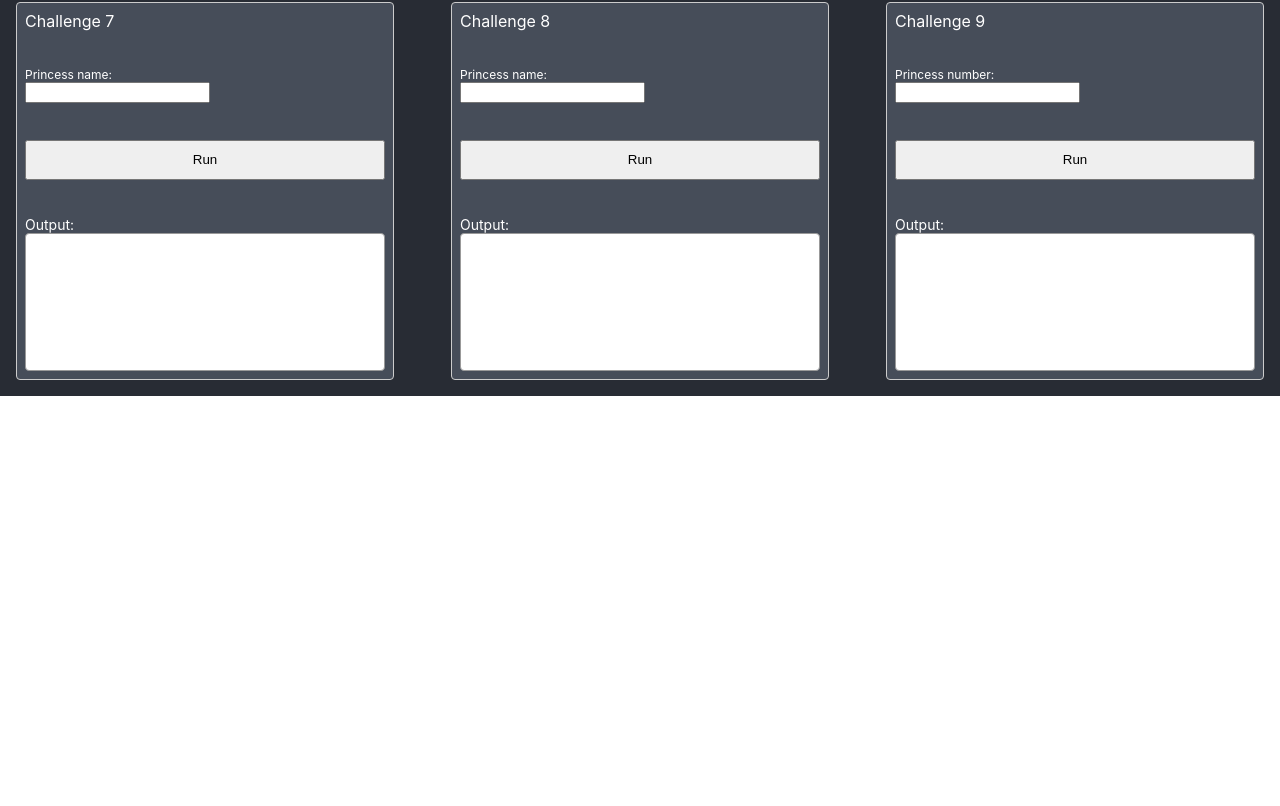
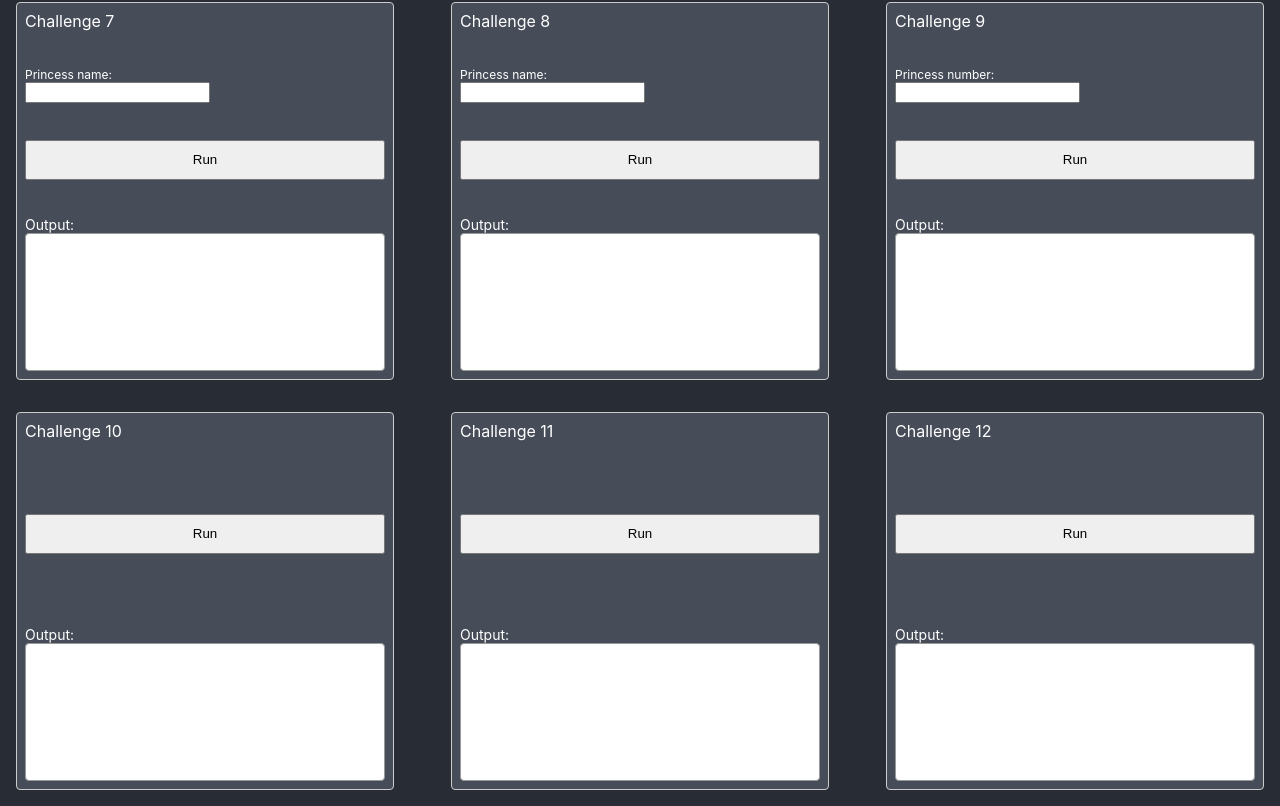
Before and after one commit to EliasRut/coding-session-3, a React (Create React App) app: page / in a window 1280 px wide. Shown: the part 834-1640 px from the top of the page. Before the commit the page ends 1230 px from the top, so only its background shows below. Built offline with nearby package versions, Linux system fonts and the light colour scheme.

Commit message:
Added a 10th challenge.

```diff
--- a/src/App.js
+++ b/src/App.js
@@ -140,6 +140,31 @@ const runChallenge9 = () => {
   // Write your code above this
 }
 
+const runChallenge10 = () => {
+  // eslint-disable-next-line
+  const solarSystemPlanets = [
+    ['Mercury', 0.055], // Mass is in Earths
+    ['Venus', 0.815],
+    ['Earth', 1],
+    ['Mars', 0.107],
+    ['Jupiter', 317.8],
+    ['Saturn', 95.159],
+    ['Uranus', 14.536],
+    ['Neptune', 17.147],
+  ];
+  // eslint-disable-next-line
+  var planetMass;
+  // Write your code below this
+
+  // Calculate the sum of the planet weights.
+
+  // Write your code above this
+  if (planetMass === 446.619 ) {
+    var outputElement = document.getElementById('challenge10Output');
+    outputElement.innerHTML = 'You have solved the tenth challenge!';
+  }
+}
+
 function App() {
   return (
     <div className="App">
@@ -228,6 +253,30 @@ function App() {
             <div className="outputSpace" id="challenge9Output"></div>
           </div>
         </div>
+        <div className="Challenge">
+          <div className="header">Challenge 10</div>
+          <button onClick={() => runChallenge10()}>Run</button>
+          <div>
+            <div className="outputHeader">Output:</div>
+            <div className="outputSpace" id="challenge10Output"></div>
+          </div>
+        </div>
+        <div className="Challenge">
+          <div className="header">Challenge 11</div>
+          <button onClick={() => runChallenge11()}>Run</button>
+          <div>
+            <div className="outputHeader">Output:</div>
+            <div className="outputSpace" id="challenge11Output"></div>
+          </div>
+        </div>
+        <div className="Challenge">
+          <div className="header">Challenge 12</div>
+          <button onClick={() => runChallenge12()}>Run</button>
+          <div>
+            <div className="outputHeader">Output:</div>
+            <div className="outputSpace" id="challenge12Output"></div>
+          </div>
+        </div>
       </div>
     </div>
   );
```
